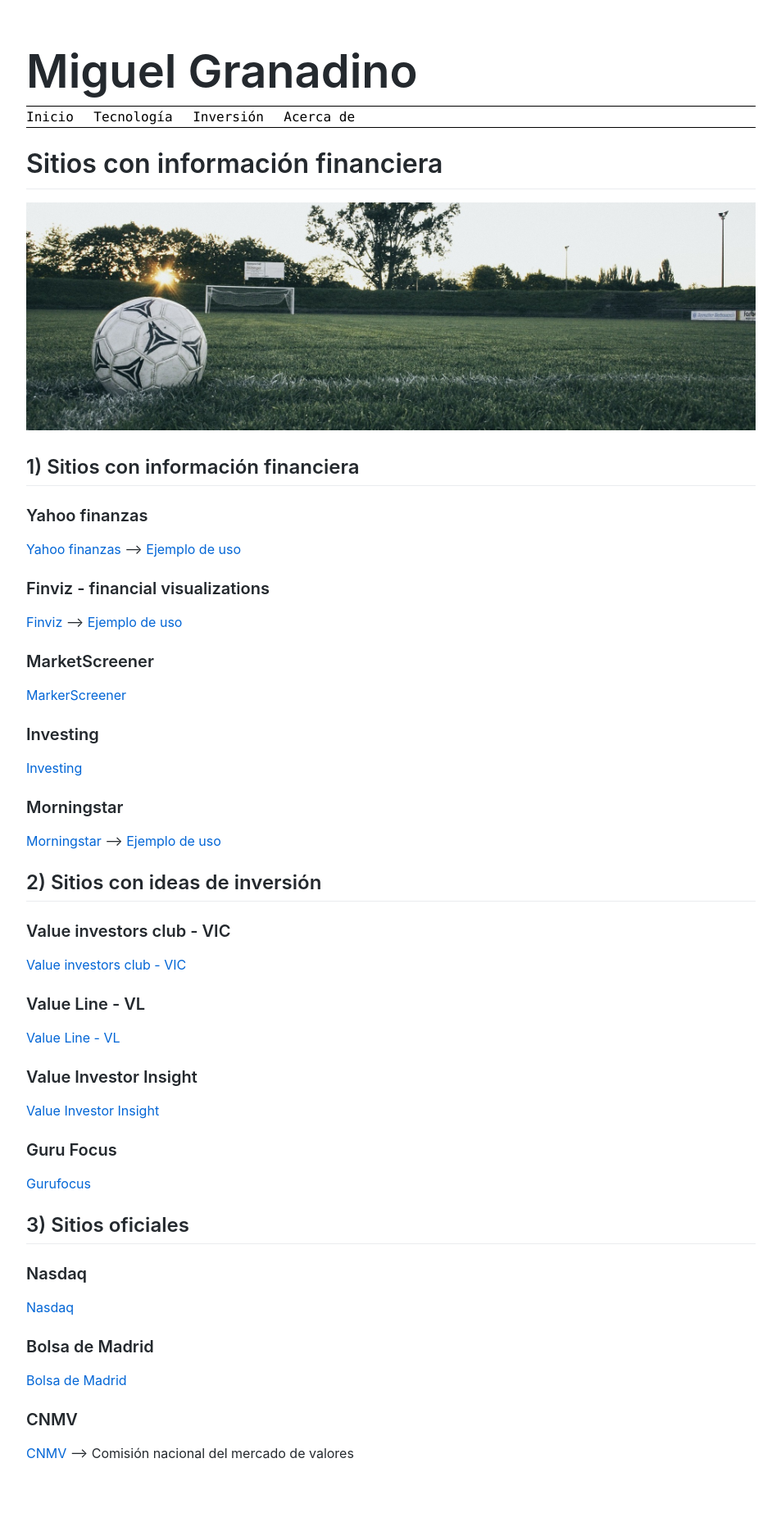
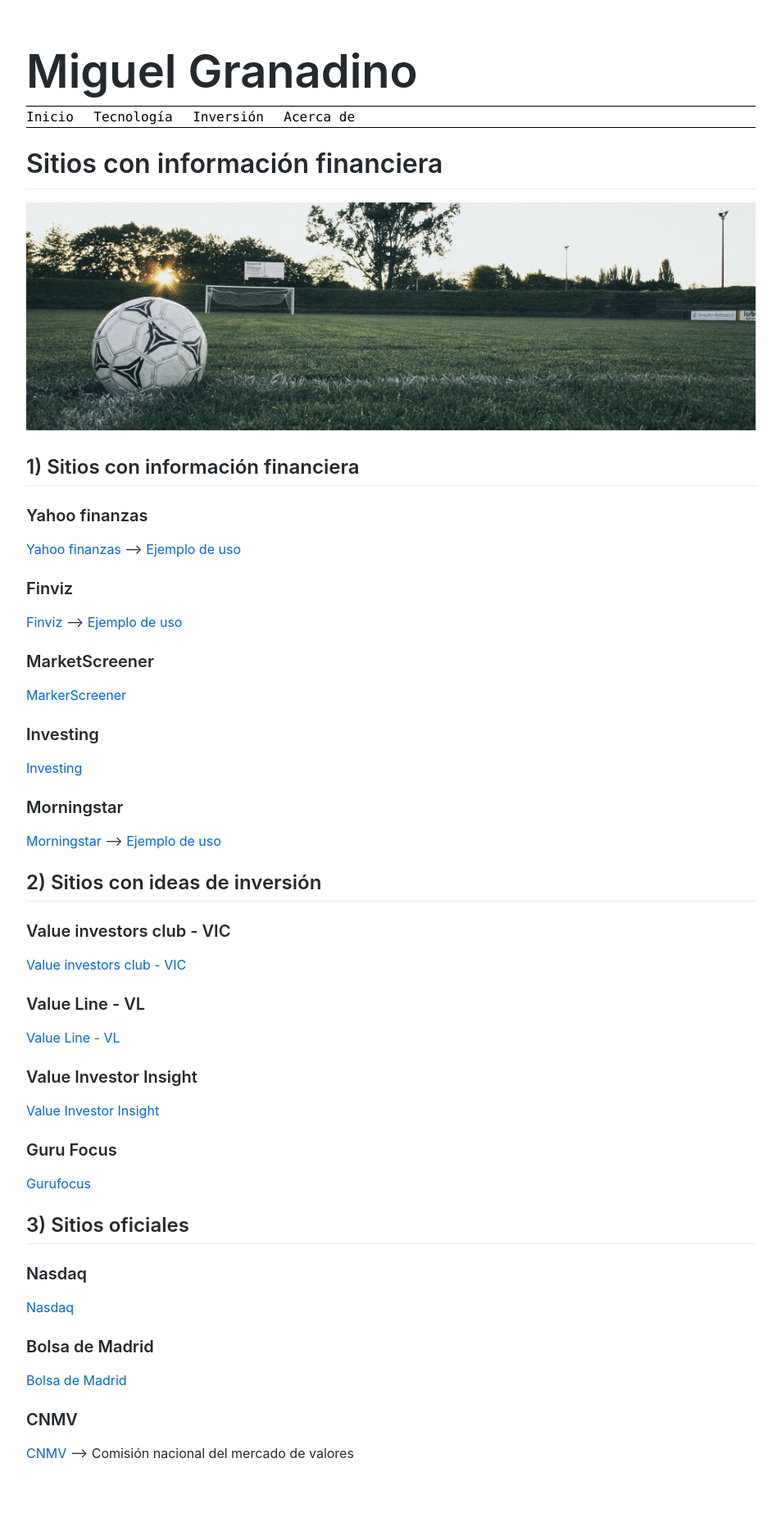
Before and after one commit to Akira3030/formacion, a Jekyll site: the page built from articulos/inversiones/sitios-con-informacion-financiera.md, in a window 1280 px wide. Shown: the whole page at 82% size, without its empty margins (163-1116 px from the left). Built offline with Jekyll 4.4.1, drawn with Linux system fonts in a browser that asks for light colours.

Commit message:
Update sitios-con-informacion-financiera.md

```diff
--- a/articulos/inversiones/sitios-con-informacion-financiera.md
+++ b/articulos/inversiones/sitios-con-informacion-financiera.md
@@ -13,7 +13,7 @@
 ### Yahoo finanzas
 [Yahoo finanzas](https://es.finance.yahoo.com/) --> [Ejemplo de uso](https://www.youtube.com/watch?v=3XC6mfo-CQ4)
 
-### Finviz - financial visualizations
+### Finviz
 [Finviz](https://finviz.com/) --> [Ejemplo de uso](https://www.youtube.com/watch?v=3XC6mfo-CQ4)
 
 ### MarketScreener
```
